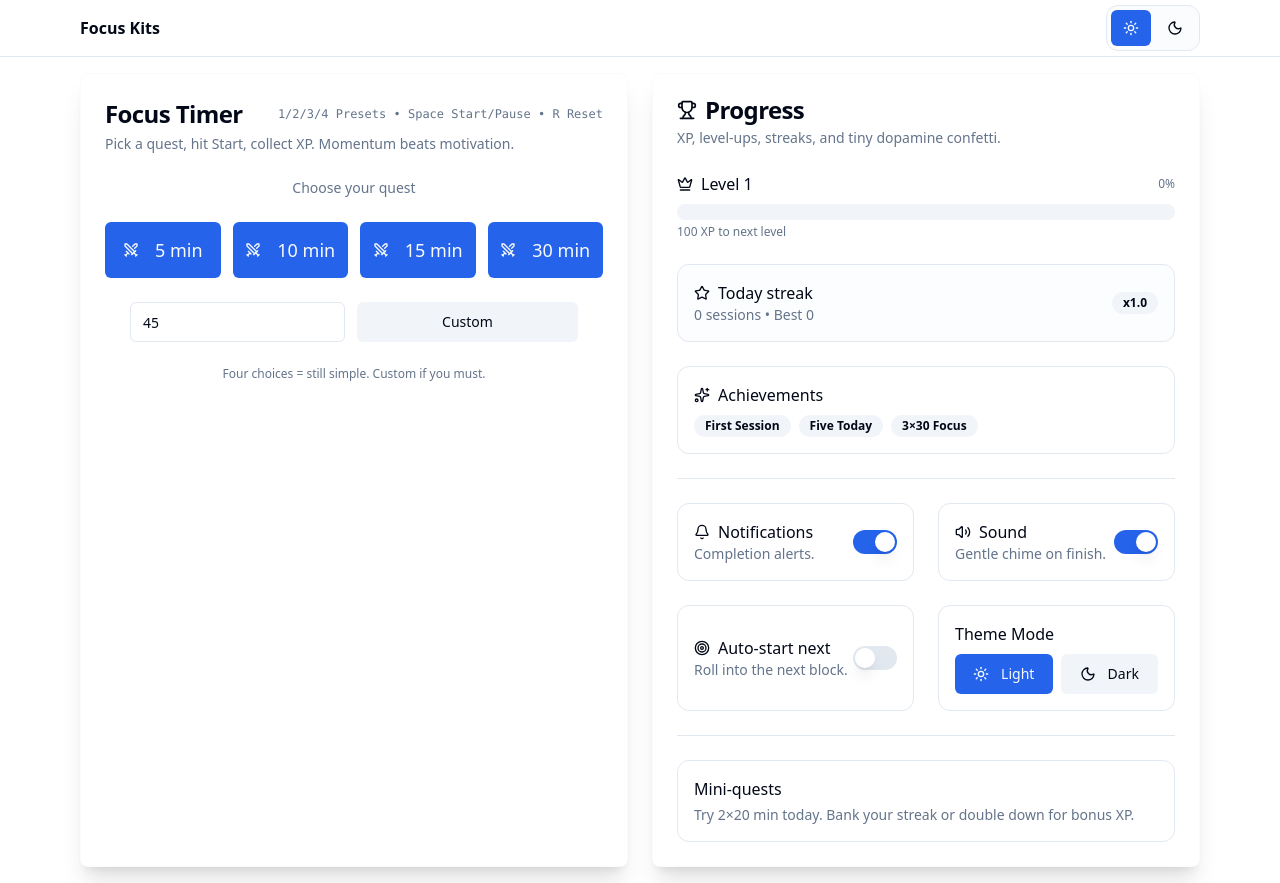
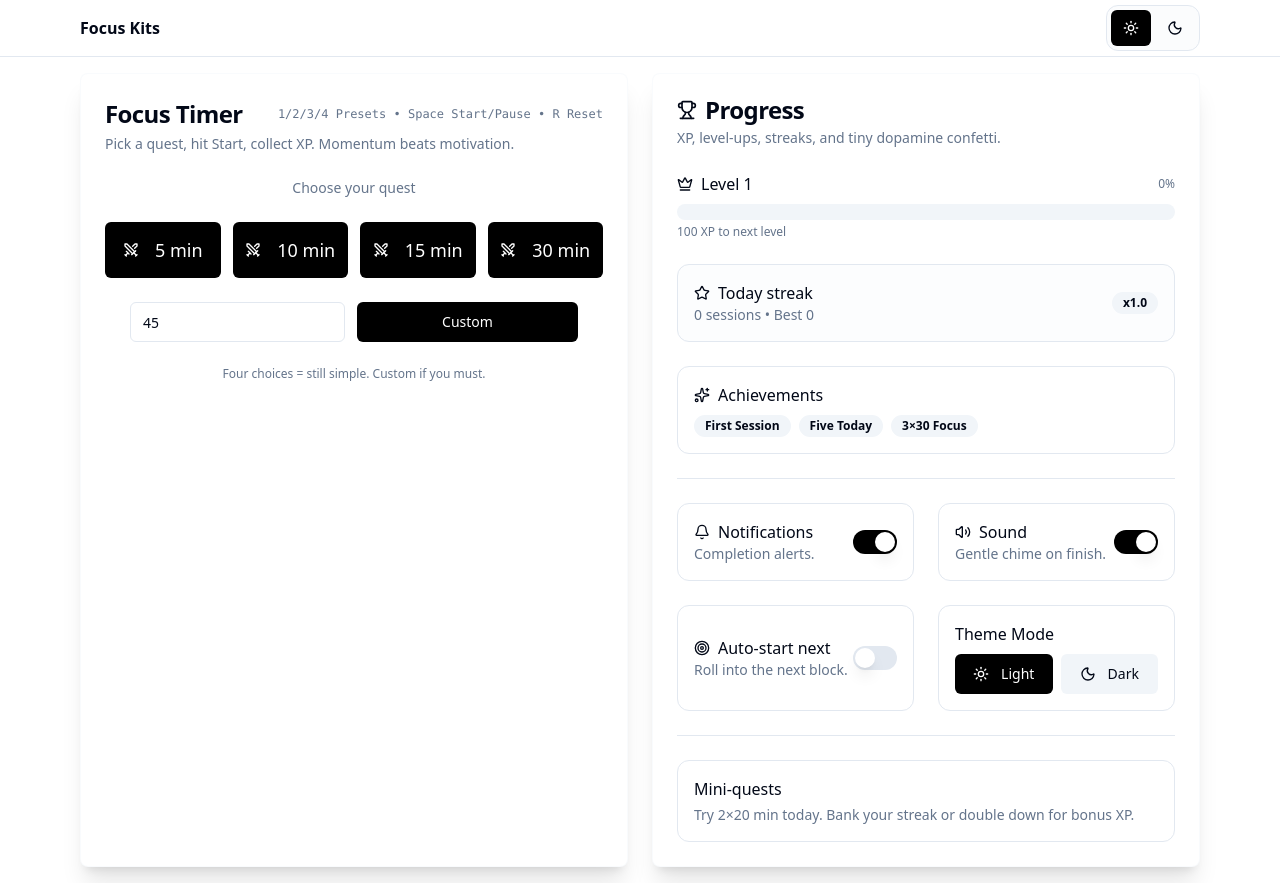
Before and after one commit to MarkCodering/focus-kits, a Next.js app: page / in a window 1280 px wide. Built offline with nearby package versions, Linux system fonts and the light colour scheme.

Commit message:
Update theme colors for improved contrast and accessibility in UI components

```diff
--- a/src/app/globals.css
+++ b/src/app/globals.css
@@ -8,8 +8,9 @@
     --card-foreground: 222.2 84% 4.9%;
     --popover: 0 0% 100%;
     --popover-foreground: 222.2 84% 4.9%;
-    --primary: 221.2 83.2% 53.3%;
-    --primary-foreground: 210 40% 98%;
+    /* Accent: black on light */
+    --primary: 0 0% 0%;
+    --primary-foreground: 0 0% 100%;
     --secondary: 210 40% 96%;
     --secondary-foreground: 222.2 84% 4.9%;
     --muted: 210 40% 96%;
@@ -20,7 +21,7 @@
     --destructive-foreground: 210 40% 98%;
     --border: 214.3 31.8% 91.4%;
     --input: 214.3 31.8% 91.4%;
-    --ring: 221.2 83.2% 53.3%;
+    --ring: 0 0% 0%;
     --radius: 0.5rem;
     --chart-1: 12 76% 61%;
     --chart-2: 173 58% 39%;
@@ -37,9 +38,9 @@
     --card-foreground: 210 40% 98%;
     --popover: 0 0% 3.9%;
     --popover-foreground: 210 40% 98%;
-    /* Keep brand primary as-is; adjust surfaces to neutral */
-    --primary: 217.2 91.2% 59.8%;
-    --primary-foreground: 222.2 84% 4.9%;
+    /* Accent: white on dark */
+    --primary: 0 0% 100%;
+    --primary-foreground: 0 0% 3.9%;
     --secondary: 0 0% 14.9%;
     --secondary-foreground: 210 40% 98%;
     --muted: 0 0% 14.9%;
@@ -50,7 +51,7 @@
     --destructive-foreground: 210 40% 98%;
     --border: 0 0% 14.9%;
     --input: 0 0% 14.9%;
-    --ring: 0 0% 83.1%;
+    --ring: 0 0% 100%;
     /* Charts can remain as-is or be tuned later */
     --chart-1: 220 70% 50%;
     --chart-2: 160 60% 45%;
--- a/src/app/page.tsx
+++ b/src/app/page.tsx
@@ -1,6 +1,6 @@
 "use client";
 
-import { useEffect, useMemo, useRef, useState } from "react";
+import { useEffect, useMemo, useRef, useState, useId } from "react";
 import { motion, AnimatePresence } from "framer-motion";
 import {
   Card,
@@ -115,10 +115,14 @@ export default function FocusTimerPro() {
   // --------------------------
   // Theme mode (light/dark/system)
   // --------------------------
-  const [themeMode, setThemeMode] = useState<ThemeMode>(() => {
-    if (typeof window === "undefined") return defaultSettings.themeMode;
-    return (localStorage.getItem(LS.theme) as ThemeMode) || defaultSettings.themeMode;
-  });
+  const [themeMode, setThemeMode] = useState<ThemeMode>(defaultSettings.themeMode);
+
+  // Load saved theme on mount to avoid SSR/client mismatch
+  useEffect(() => {
+    if (typeof window === "undefined") return;
+    const saved = (localStorage.getItem(LS.theme) as ThemeMode) || defaultSettings.themeMode;
+    setThemeMode(saved);
+  }, []);
 
   useEffect(() => {
     if (typeof document === "undefined") return;
@@ -141,29 +145,30 @@ export default function FocusTimerPro() {
   // --------------------------
   // Settings & meta
   // --------------------------
-  const [settings, setSettings] = useState<Settings>(() => {
-    if (typeof window === "undefined") return defaultSettings;
+  const [settings, setSettings] = useState<Settings>(defaultSettings);
+
+  // Load saved settings on mount (post-hydration)
+  useEffect(() => {
+    if (typeof window === "undefined") return;
     try {
       const saved = JSON.parse(localStorage.getItem(LS.settings) || "{}");
-      return { ...defaultSettings, ...saved } as Settings;
-    } catch {
-      return defaultSettings;
-    }
-  });
+      setSettings({ ...defaultSettings, ...saved });
+    } catch {}
+  }, []);
 
   useEffect(() => {
     if (typeof window !== "undefined") localStorage.setItem(LS.settings, JSON.stringify(settings));
   }, [settings]);
 
-  const [meta, setMeta] = useState<Meta>(() => {
-    if (typeof window === "undefined") return defaultMeta;
+  const [meta, setMeta] = useState<Meta>(defaultMeta);
+
+  useEffect(() => {
+    if (typeof window === "undefined") return;
     try {
       const saved = JSON.parse(localStorage.getItem(LS.meta) || "{}");
-      return { ...defaultMeta, ...saved } as Meta;
-    } catch {
-      return defaultMeta;
-    }
-  });
+      setMeta({ ...defaultMeta, ...saved });
+    } catch {}
+  }, []);
 
   useEffect(() => {
     if (typeof window !== "undefined") localStorage.setItem(LS.meta, JSON.stringify(meta));
@@ -360,19 +365,21 @@ export default function FocusTimerPro() {
   const endEarly = () => { setRunning(false); handleSessionComplete(false); };
 
   // svg gradient id
-  const ringGradientId = useMemo(() => `ring-${Math.random().toString(36).slice(2)}`,[themeMode]);
+  const ringGradientId = useId();
 
   // --------------------------
   // UI
   // --------------------------
+  // Avoid theme/UI flicker before hydration
+  const [mounted, setMounted] = useState(false);
+  useEffect(() => { setMounted(true); }, []);
+
+  if (!mounted) {
+    return <div className="min-h-screen bg-background" />;
+  }
+
   return (
-    <div className="relative min-h-screen w-full bg-background text-foreground overflow-hidden">
-      {/* Ambient background gradients that adapt to light/dark */}
-      <div className="pointer-events-none absolute inset-0 -z-10">
-        <div className="absolute -top-32 -left-32 h-96 w-96 rounded-full blur-3xl opacity-30 dark:opacity-20 bg-gradient-to-br from-primary/40 via-secondary/40 to-muted" />
-        <div className="absolute -bottom-32 -right-32 h-[28rem] w-[28rem] rounded-full blur-3xl opacity-30 dark:opacity-20 bg-gradient-to-tr from-muted via-primary/30 to-secondary/40" />
-        <div className="absolute inset-0 opacity-[0.08] dark:opacity-[0.12] [mask-image:radial-gradient(ellipse_at_center,black,transparent_70%)] bg-[linear-gradient(to_right,theme(colors.border)_1px,transparent_1px),linear-gradient(to_bottom,theme(colors.border)_1px,transparent_1px)] bg-[size:32px_32px]" />
-      </div>
+    <div className="relative min-h-screen w-full bg-background text-foreground">
 
       {/* Top bar */}
       <header className="sticky top-0 z-10 backdrop-blur supports-[backdrop-filter]:bg-background/60 border-b">
@@ -420,7 +427,7 @@ export default function FocusTimerPro() {
                     max={180}
                     onChange={(e)=>setCustomMins(clamp(parseInt(e.target.value||"0"),1,180))}
                   />
-                  <Button className="flex-1 min-w-[8rem]" variant="secondary" onClick={()=>startWithPreset(customMins)}>Custom</Button>
+                  <Button className="flex-1 min-w-[8rem]" onClick={()=>startWithPreset(customMins)}>Custom</Button>
                 </div>
                 <div className="text-xs text-muted-foreground">Four choices = still simple. Custom if you must.</div>
               </div>
@@ -437,7 +444,6 @@ export default function FocusTimerPro() {
 
                 {/* Timer ring with glow */}
                 <div className="relative">
-                  <div className="absolute inset-0 -z-10 blur-2xl opacity-40 rounded-full bg-primary/30" />
                   <svg viewBox="0 0 320 320" className="block w-[80vw] max-w-[320px] h-auto drop-shadow">
                     <defs>
                       <linearGradient id={ringGradientId} x1="0%" y1="0%" x2="100%" y2="0%">
--- a/src/components/ui/progress.tsx
+++ b/src/components/ui/progress.tsx
@@ -18,7 +18,7 @@ const Progress = React.forwardRef<
     {...props}
   >
     <ProgressPrimitive.Indicator
-      className="h-full w-full flex-1 bg-primary transition-all"
+      className="h-full w-full flex-1 bg-foreground transition-all"
       style={{ transform: `translateX(-${100 - (value || 0)}%)` }}
     />
   </ProgressPrimitive.Root>
--- a/src/components/ui/slider.tsx
+++ b/src/components/ui/slider.tsx
@@ -18,9 +18,9 @@ const Slider = React.forwardRef<
     {...props}
   >
     <SliderPrimitive.Track className="relative h-2 w-full grow overflow-hidden rounded-full bg-secondary">
-      <SliderPrimitive.Range className="absolute h-full bg-primary" />
+      <SliderPrimitive.Range className="absolute h-full bg-foreground" />
     </SliderPrimitive.Track>
-    <SliderPrimitive.Thumb className="block h-5 w-5 rounded-full border-2 border-primary bg-background ring-offset-background transition-colors focus-visible:outline-none focus-visible:ring-2 focus-visible:ring-ring focus-visible:ring-offset-2 disabled:pointer-events-none disabled:opacity-50" />
+    <SliderPrimitive.Thumb className="block h-5 w-5 rounded-full border-2 border-foreground bg-background ring-offset-background transition-colors focus-visible:outline-none focus-visible:ring-2 focus-visible:ring-ring focus-visible:ring-offset-2 disabled:pointer-events-none disabled:opacity-50" />
   </SliderPrimitive.Root>
 ))
 Slider.displayName = SliderPrimitive.Root.displayName
```
